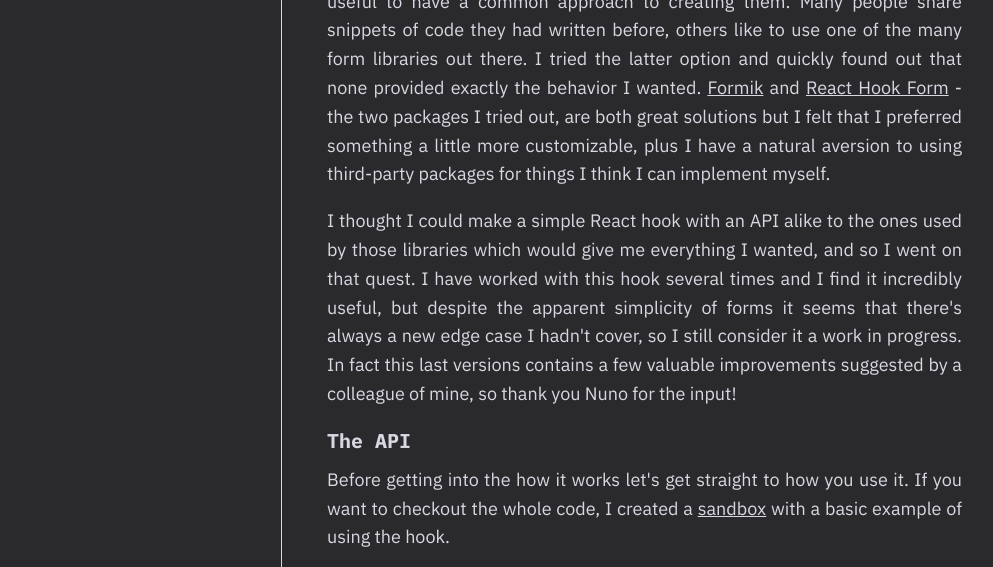
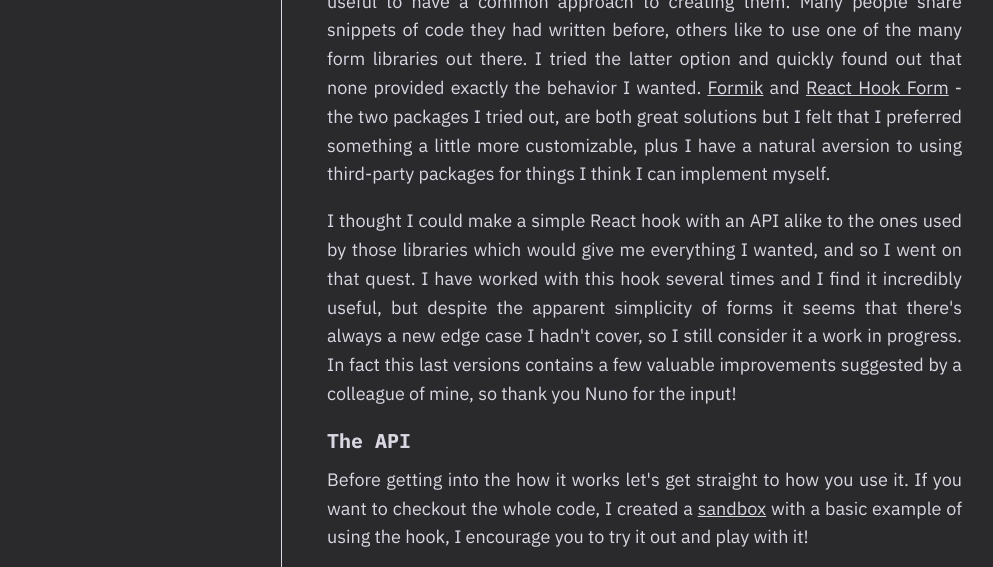
Before and after one commit to jf-eirinha/417, a Gatsby site: page /react-form-custom-hook/ in a window 1280 px wide. Shown: the part 173-740 px from the top of the page, without its empty margins (143-1136 px from the left). Built offline with nearby package versions, Linux system fonts and the light colour scheme; Gatsby itself is replaced by a stand-in of ours; some packages are replaced by stand-ins of ours.

Commit message:
added text

````diff
--- a/content/blog/react-form-custom-hook/index.md
+++ b/content/blog/react-form-custom-hook/index.md
@@ -10,7 +10,7 @@ I thought I could make a simple React hook with an API alike to the ones used by
 
 ## The API
 
-Before getting into the how it works let's get straight to how you use it. If you want to checkout the whole code, I created a [sandbox](https://codesandbox.io/s/tender-hertz-hezdc) with a basic example of using the hook.
+Before getting into the how it works let's get straight to how you use it. If you want to checkout the whole code, I created a [sandbox](https://codesandbox.io/s/tender-hertz-hezdc) with a basic example of using the hook, I encourage you to try it out and play with it!
 
 ```javascript
 const { formState, handleChange, handleFocus } = useForm({
@@ -63,11 +63,11 @@ if (somethingElseHappens) setValue('email', 'email@mail.com');
 You're implementing a profile page. The user has the ability to change information about himself. In that profile page there's a "Save" button but it should only be enabled when the information is different than what's saved in your database, i.e. the user changed something. After the user hits "Save" and the information is updated in the database you want the "Save" button to be disabled again and the form state updated. So imagine that your component is getting fed a "profile" prop with the profile information. When that changes (after a successful update of the database) we want to reset our form state with the new values. So for that we call `resetForm` - which is kept in a component `ref` - on an effect that has `profile` as a dependency. This resets the values of the form and its state and `isDirty` would be `false` again.
 
 ```javascript
-const resetFormRef = React.useRef(resetForm)
+const resetFormRef = React.useRef(resetForm);
 
 React.useEffect(() => {
   resetFormRef.current(profile)
-}, [profile])
+}, [profile]);
 ```
 
 ## Field Validation Rules
````
